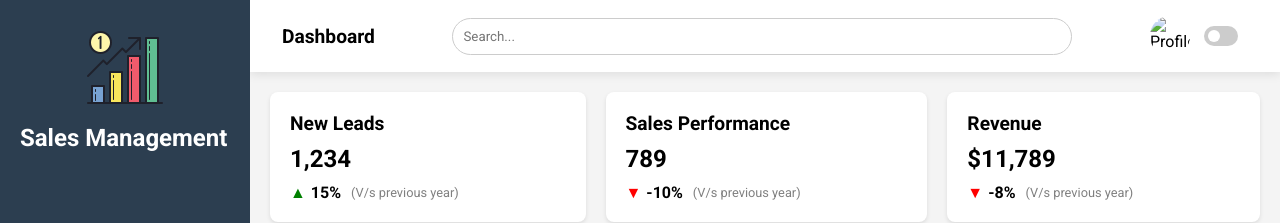
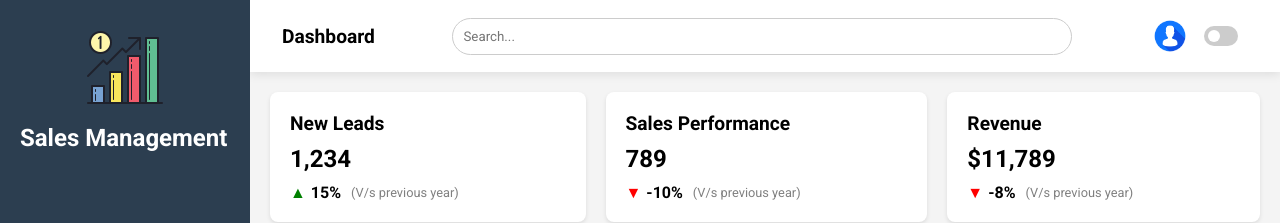
Before and after one commit to savya270997/Dashboard-interactive, a website: page index.html in a window 1280 px wide. Shown: the top 223 px of the page. Drawn offline with nearby package versions, Linux system fonts and the light colour scheme; files whose address does not match are found by name.

Commit message:
Update index.html

```diff
--- a/index.html
+++ b/index.html
@@ -63,7 +63,7 @@
           </div>
           <div class="profile-section">
             <img
-              src="/images/307ce493-b254-4b2d-8ba4-d12c080d6651.jpg"
+              src="https://github.com/savya270997/Dashboard-interactive/blob/main/307ce493-b254-4b2d-8ba4-d12c080d6651.jpg"
               alt="Profile"
               class="avatar"
             />
```
